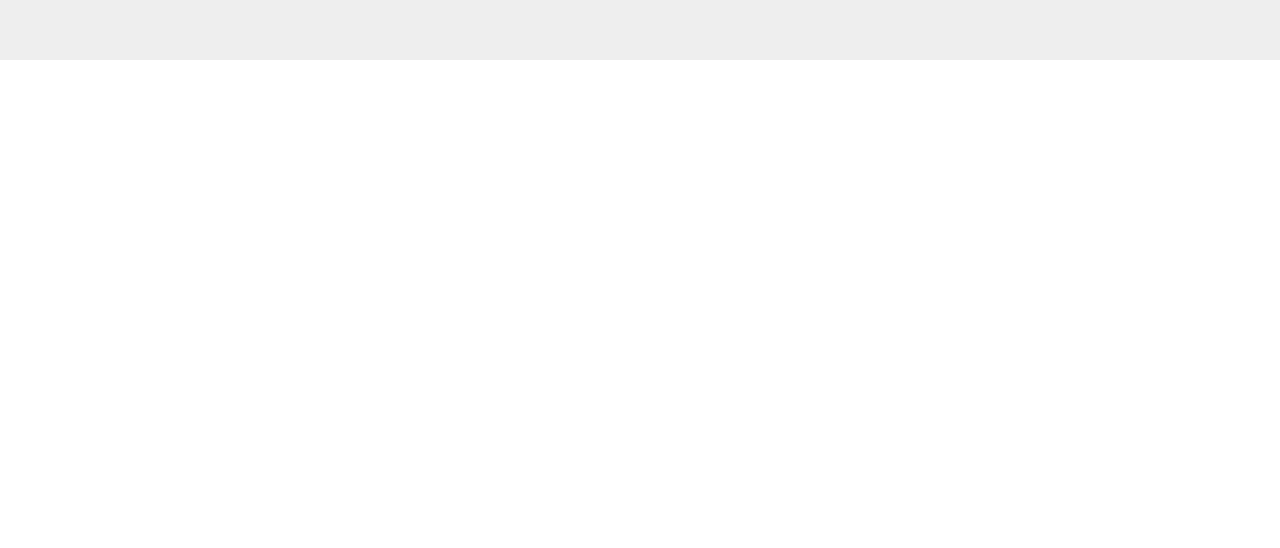
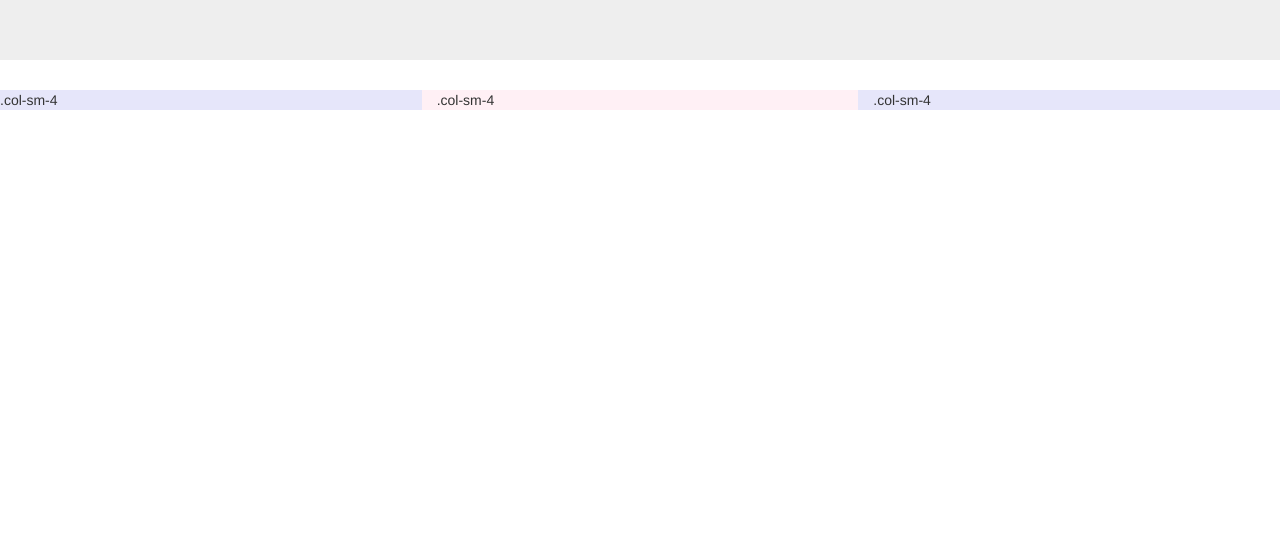
Before and after one commit to awalin/NASA_SpaceAppsChallenge, a plain HTML site: page index.html in a window 1280 px wide. Shown: the part 252-800 px from the top of the page. Drawn offline with nearby package versions, Linux system fonts and the light colour scheme; some packages are replaced by stand-ins of ours.

Commit message:
added columns

```diff
--- a/index.html
+++ b/index.html
@@ -16,10 +16,6 @@
 
   <nav class="navbar navbar-default">
     <div class="container">
-      <!--
-      <div class="navbar-header">
-        <a class="navbar-brand" href="/">Angular Routing Example</a>
-      </div>-->
       <div class="navbar-header">
            <a class="navbar-brand"> Don't Crash my Drone </a>
       </div>
@@ -29,6 +25,8 @@
         <li><a href="#about"><i class="fa fa-shield"></i> About</a></li>
         <li><a href="#contact"><i class="fa fa-comment"></i> Contact</a></li>
       </ul>
+  </div>
+
     </div>
   </nav>
 
@@ -40,6 +38,11 @@
 
   </div>
 
+  <div class="row">
+  <div class="col-sm-4" style="background-color:lavender;">.col-sm-4</div>
+  <div class="col-sm-4" style="background-color:lavenderblush;">.col-sm-4</div>
+  <div class="col-sm-4" style="background-color:lavender;">.col-sm-4</div>
+
 
 </body>
 
```
